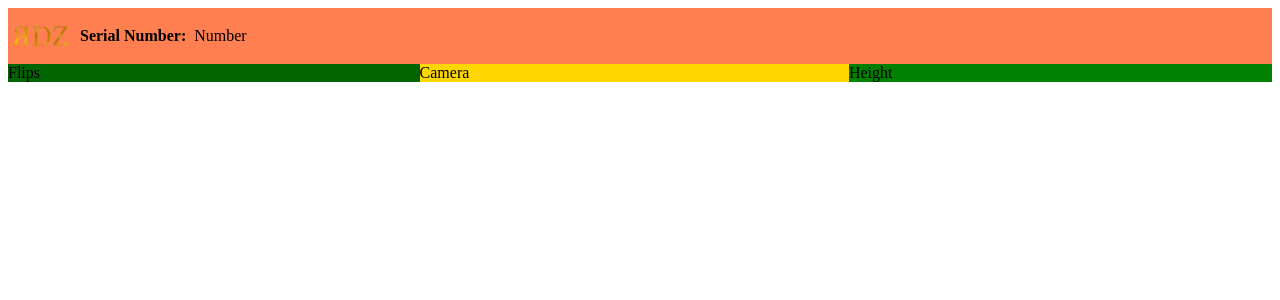
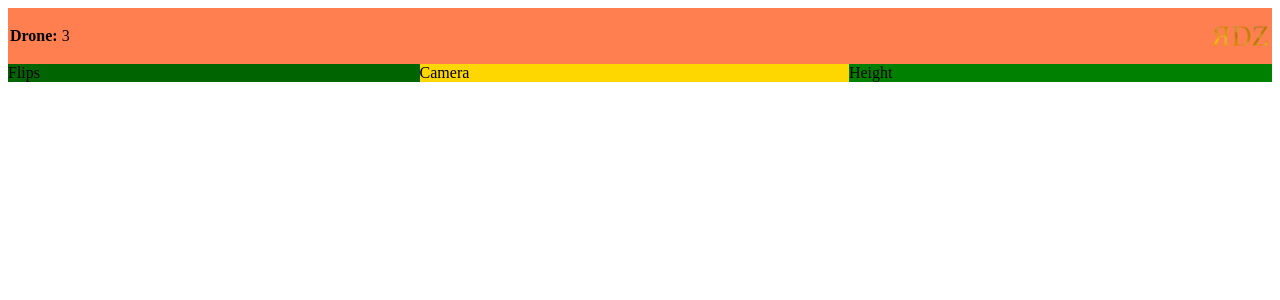
Before and after one commit to redayzarra/AutoPilot, a React (Vite) app in the folder frontend/: page / in a window 1280 px wide. Shown: the top 300 px of the page. Built offline with nearby package versions, Linux system fonts and the light colour scheme; the HTML template or start-up script is replaced by a standard one.

Commit message:
Changing NavBar layout

```diff
--- a/frontend/src/components/NavBar.tsx
+++ b/frontend/src/components/NavBar.tsx
@@ -1,14 +1,21 @@
-import { HStack, Image, Text } from "@chakra-ui/react";
+import { Box, HStack, Image, Text } from "@chakra-ui/react";
 import logo from "../assets/MyLogo.png";
 
 const NavBar = () => {
+  const number = 3;
+
   return (
-    <HStack>
-      <Image src={logo} boxSize="60px" marginX={2} marginY={-2} />
-      <Text fontSize="md" as="b">
-        Serial Number:
-      </Text>
-      <Text>Number</Text>
+    <HStack justifyContent="space-between" spacing={5} px={2}>
+      <Box paddingRight={2}>
+        <Text fontSize="md" fontWeight="bold" display="inline">
+          Drone: {"   "}
+        </Text>
+        <Text fontSize="md" display="inline">
+          {number}
+        </Text>
+      </Box>
+
+      <Image src={logo} boxSize="60px" marginY={-2} />
     </HStack>
   );
 };
```
